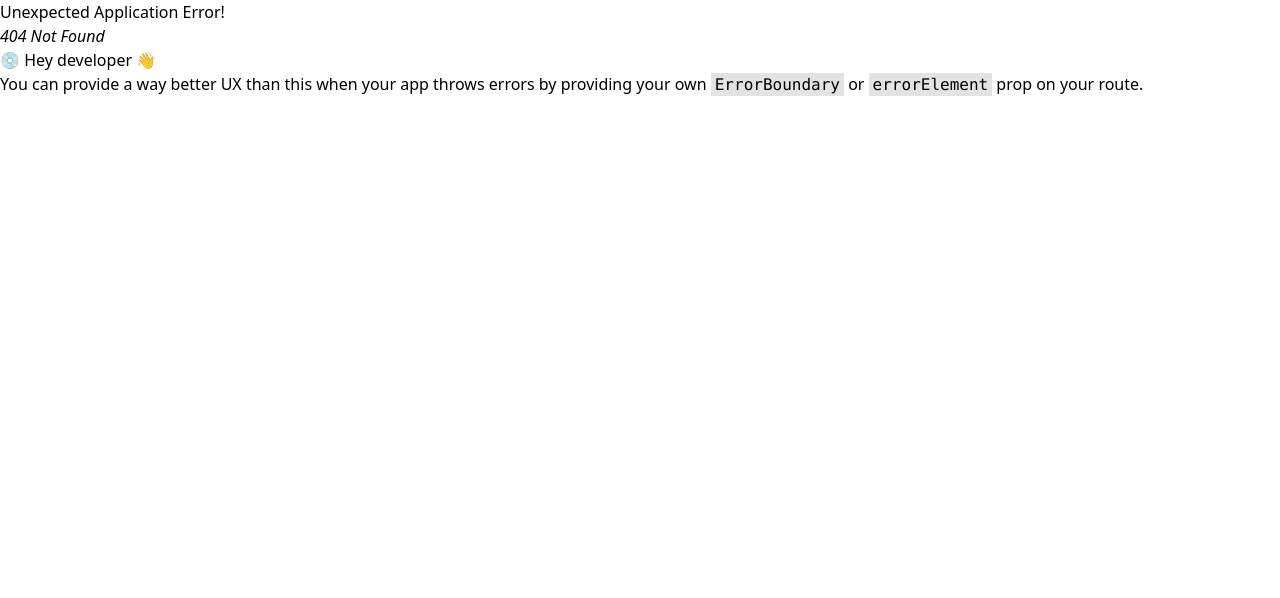
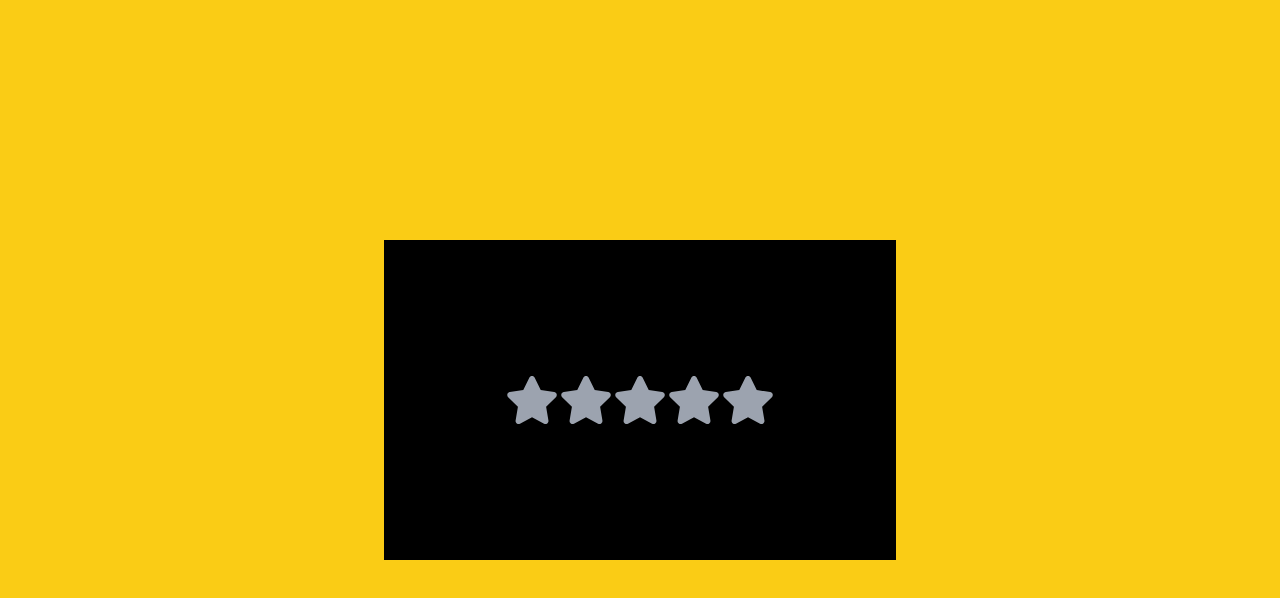
Before and after one commit to gunjanai/machine-coding-practice, a React (Create React App) app: page /star-rating in a window 1280 px wide. Before the commit this address had no page. Shown: the top 598 px of the page. Built offline with nearby package versions, Linux system fonts and the light colour scheme.

Commit message:
Star rating created

```diff
--- a/package.json
+++ b/package.json
@@ -3,6 +3,12 @@
   "version": "0.1.0",
   "private": true,
   "dependencies": {
+    "@fortawesome/fontawesome": "^1.1.8",
+    "@fortawesome/fontawesome-free-regular": "^5.0.13",
+    "@fortawesome/fontawesome-free-solid": "^5.0.13",
+    "@fortawesome/fontawesome-svg-core": "^6.7.1",
+    "@fortawesome/free-solid-svg-icons": "^6.7.1",
+    "@fortawesome/react-fontawesome": "^0.2.2",
     "@reduxjs/toolkit": "^2.2.7",
     "@testing-library/user-event": "^13.5.0",
     "react": "^18.3.1",
--- a/src/components/body/routesData.js
+++ b/src/components/body/routesData.js
@@ -35,6 +35,10 @@ const routesData = [
     path: "/sort-list",
     textToDisplay: "Sort List",
   },
+  {
+    path: "/star-rating",
+    textToDisplay: "Star Rating",
+  },
 ];
 
 export default routesData;
--- a/src/components/sortList/SortList.jsx
+++ b/src/components/sortList/SortList.jsx
@@ -1,14 +1,18 @@
 import { useEffect, useState } from "react";
+import Loader from "../loader/Loader";
 
 function SortList() {
   const [users, setUsers] = useState([]);
+  const [loading, setLoading] = useState(false);
 
   useEffect(() => {
     const loadUserData = async () => {
+      setLoading(true);
       const res = await fetch("https://jsonplaceholder.typicode.com/users");
       const json = await res.json();
 
       setUsers(json);
+      setLoading(false);
     };
 
     loadUserData();
@@ -38,6 +42,8 @@ function SortList() {
   };
 
   return (
+    <>
+      {loading && <Loader />}
       <div className="flex flex-col justify-between">
         <h1 className="text-3xl font-bold m-5">User List</h1>
         <table>
@@ -127,6 +133,7 @@ function SortList() {
           ))}
         </table>
       </div>
+    </>
   );
 }
 
--- /dev/null
+++ b/src/components/starRating/StarRating.jsx
@@ -0,0 +1,42 @@
+import { FontAwesomeIcon } from "@fortawesome/react-fontawesome";
+import { faStar } from "@fortawesome/free-solid-svg-icons";
+import { useState } from "react";
+
+function StarRating() {
+  const [checkedValue, setCheckedValue] = useState(0);
+
+  const handleChange = (value) => {
+    setCheckedValue(checkedValue === value ? null : value); // Toggle between selected or unselected
+  };
+
+  return (
+    <div className="bg-yellow-400 w-[100vw] h-[100vh] flex justify-center items-center">
+      <div className="w-[40%] h-[40%] bg-black flex justify-center items-center text-5xl">
+        {[1, 2, 3, 4, 5].map((value) => (
+          <div key={value}>
+            <input
+              type="radio"
+              className="hidden peer cursor-pointer"
+              id={`star-${value}`}
+              checked={checkedValue === value}
+              onChange={() => handleChange(value)}
+            />
+
+            {/* Label linked to the radio input */}
+            <label
+              htmlFor={`star-${value}`}
+              className={`text-gray-400 ${
+                checkedValue >= value ? "text-yellow-500" : ""
+              } transition-all duration-300`}
+            >
+              {/* FontAwesome icon */}
+              <FontAwesomeIcon icon={faStar} />
+            </label>
+          </div>
+        ))}
+      </div>
+    </div>
+  );
+}
+
+export default StarRating;
--- a/src/index.js
+++ b/src/index.js
@@ -19,6 +19,7 @@ import Success from "./components/login/Success";
 import Register from "./components/login/Register";
 import Login from "./components/login/Login";
 import SortList from "./components/sortList/SortList";
+import StarRating from "./components/starRating/StarRating";
 
 const root = ReactDOM.createRoot(document.getElementById("root"));
 
@@ -83,6 +84,10 @@ const router = createBrowserRouter([
         path: "/sort-list",
         element: <SortList />,
       },
+      {
+        path: "/star-rating",
+        element: <StarRating />,
+      },
     ],
   },
 ]);
```
Also changed, not shown: 1 other file (tests, documents, lock files or other folders). Lines whose indentation alone changed are shown as unchanged.
